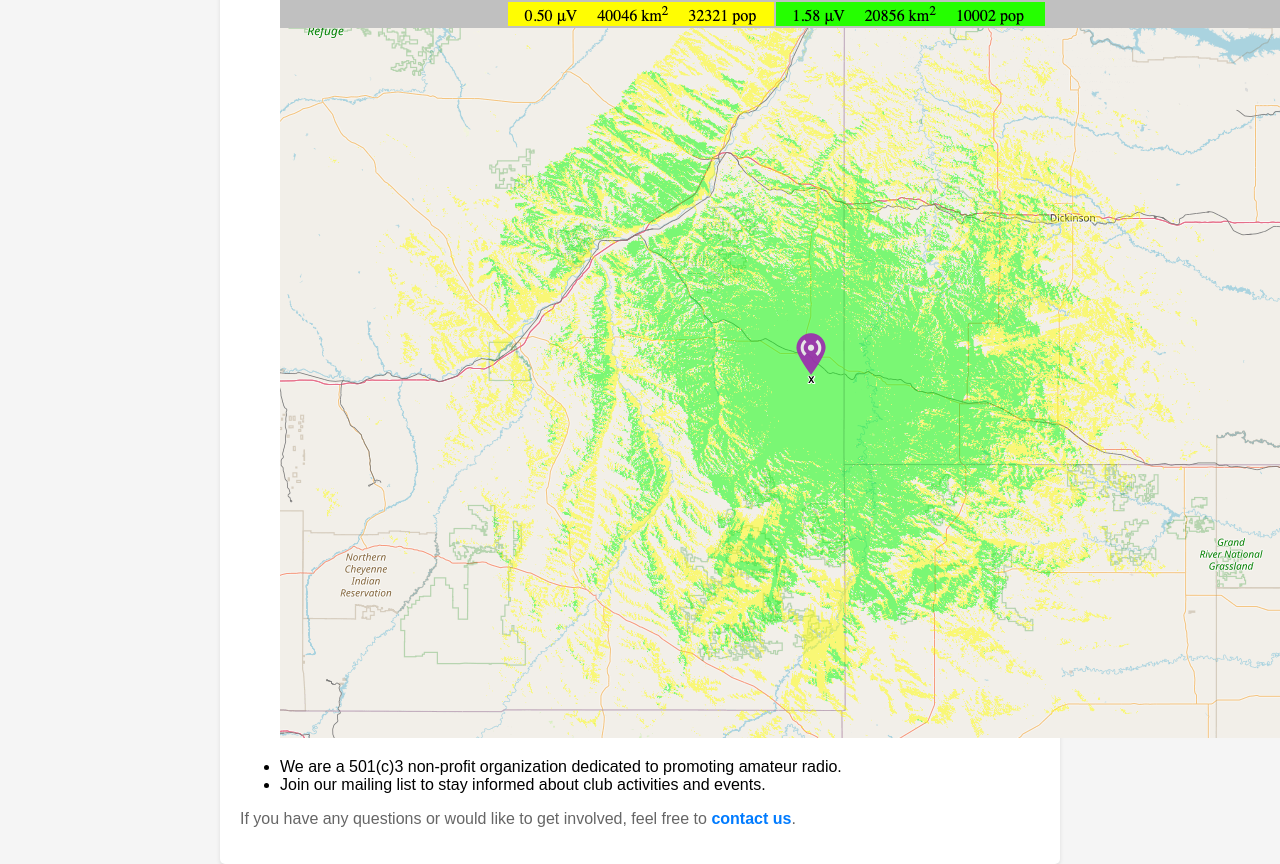
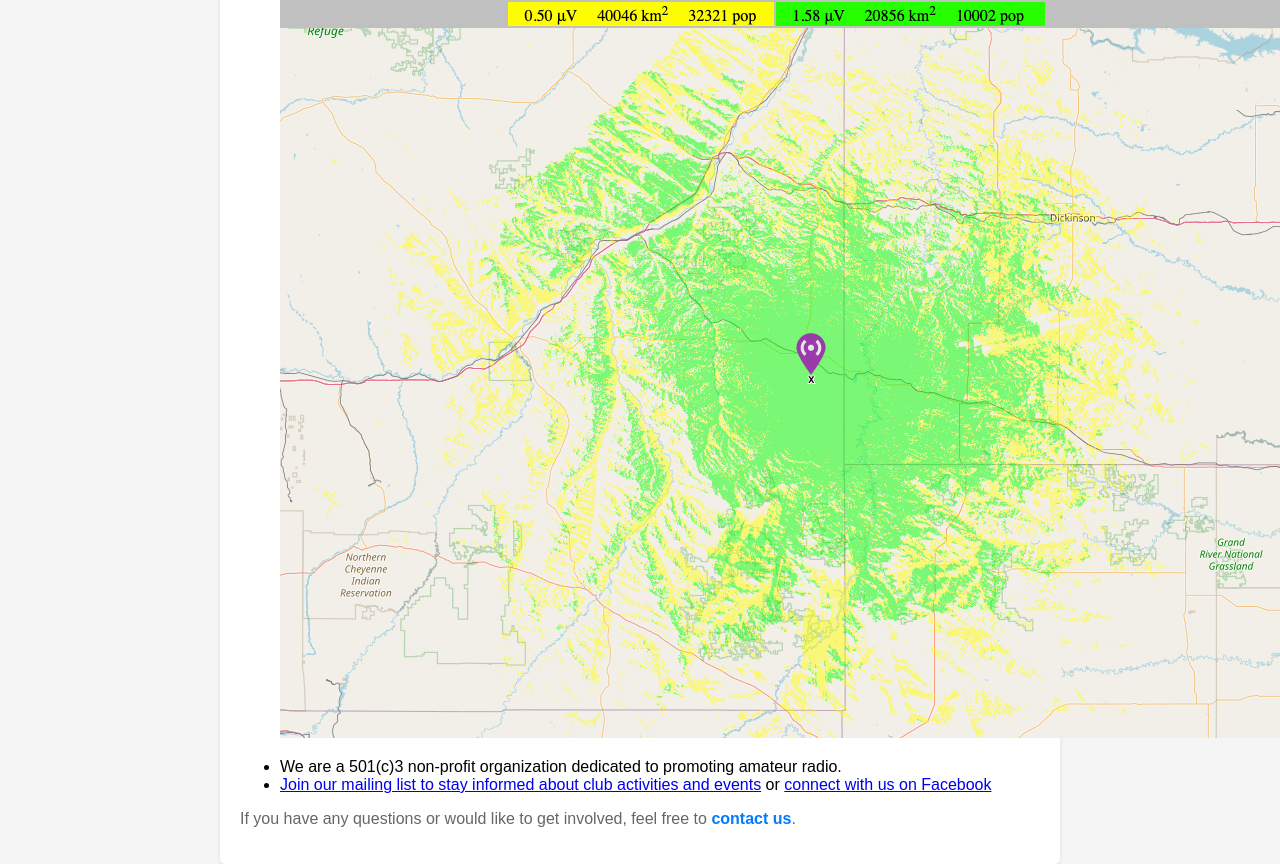
Before and after one commit to neilwillgettoit/montanaprairiearc.org, a plain HTML site: page index.html in a window 1280 px wide. Shown: the part 316-1180 px from the top of the page. Drawn offline with Linux system fonts and the light colour scheme.

Commit message:
Update index.html

```diff
--- a/index.html
+++ b/index.html
@@ -46,7 +46,7 @@
             <li>We meet every Thursday at 7:00 PM on the Baker, MT 147.060MHz (PL 100, +0.6Mhz) Repeater.</li>
             <img class="marginauto" src="https://github.com/neilwillgettoit/montanaprairiearc.org/blob/main/MTPARC-coverage.png?raw=true" alt="centered image"></img>
             <li>We are a 501(c)3 non-profit organization dedicated to promoting amateur radio.</li>
-            <li>Join our mailing list to stay informed about club activities and events.</li>
+            <li><a href="https://groups.io/g/MontanaPrairieARC">Join our mailing list to stay informed about club activities and events</a> or <a href="https://www.facebook.com/profile.php?id=61559071392421">connect with us on Facebook</a></li>
         </ul>
         <p>If you have any questions or would like to get involved, feel free to <span class="highlight">contact us</span>.</p>
     </div>
```
